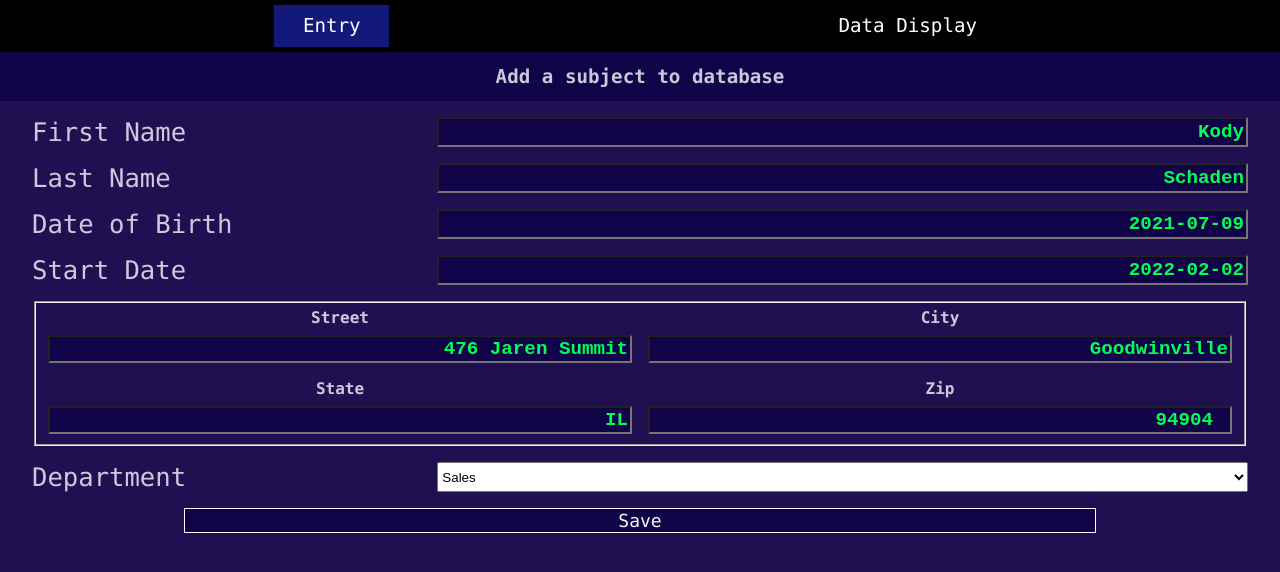
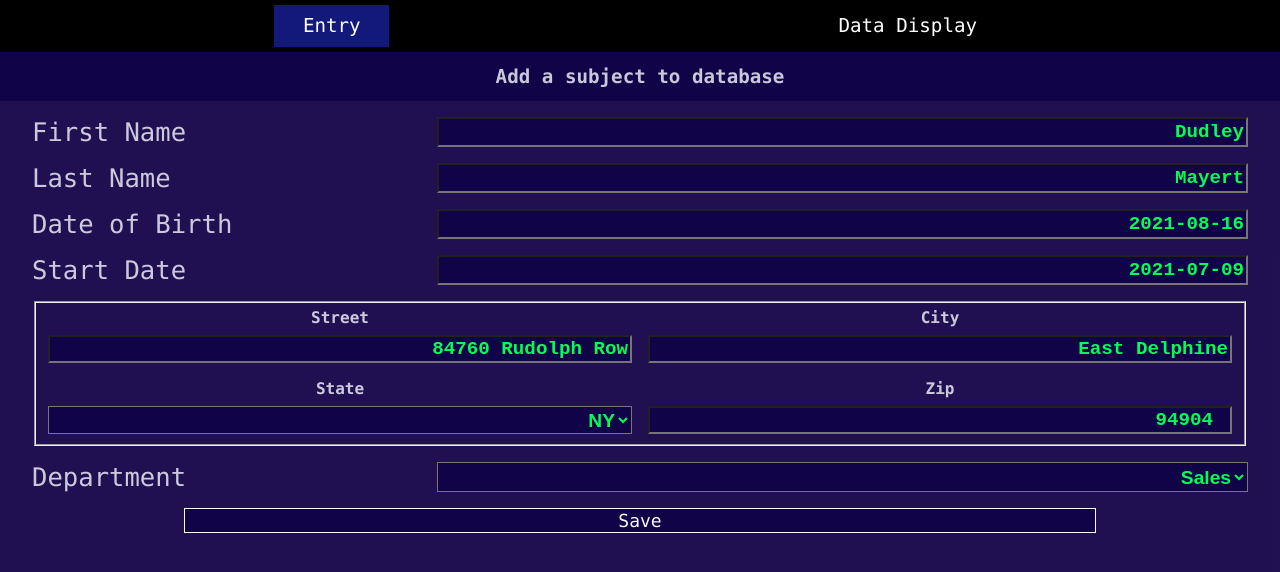
Before and after one commit to hezirel/hrnet, a React (Create React App) app: page /#/ in a window 1280 px wide. Shown: the top 572 px of the page. Built offline with nearby package versions, Linux system fonts and the light colour scheme.

Commit message:
Select component prototyped

```diff
--- a/src/components/app/entry/Entry.css
+++ b/src/components/app/entry/Entry.css
@@ -69,7 +69,6 @@ input {
   justify-self: center;
 }
 
-
 .entryForm button {
   grid-column-start: 1;
   grid-column-end: 3;
--- a/src/components/app/entry/Entry.jsx
+++ b/src/components/app/entry/Entry.jsx
@@ -15,6 +15,7 @@ import {
 } from "../../../redux/services/dbApi";
 
 import Modal from "./modules/modal/Modal";
+import Select from "./modules/select/Select";
 
 import {
 	setSuccess
@@ -129,13 +130,7 @@ function Entry() {
 
 						<div>
 							<label htmlFor="state">State</label>
-							<input
-								name="state"
-								id="state"
-								placeholder="NY"
-								type="text"
-								defaultValue={faker.address.stateAbbr()}
-							></input>
+							<Select />
 						</div>
 
 						<div>
--- a/src/components/app/entry/modules/select/Select.css
+++ b/src/components/app/entry/modules/select/Select.css
@@ -0,0 +1,7 @@
+select {
+    font-size: 1.2rem;
+    font-weight: bolder;
+    background-color: #110347;
+    color: rgb(0, 255, 85);
+    text-align: right;
+}
--- a/src/components/app/entry/modules/select/Select.jsx
+++ b/src/components/app/entry/modules/select/Select.jsx
@@ -0,0 +1,18 @@
+import React from "react";
+
+import "./Select.css";
+
+const Select = () => {
+	return (
+		<select
+			name="state"
+			id="state"
+			placeholder="NY"
+			type="text">
+			<option value="NY">NY</option>
+			<option value="CA">CA</option>
+		</select>
+	);
+};
+
+export default Select;
```
